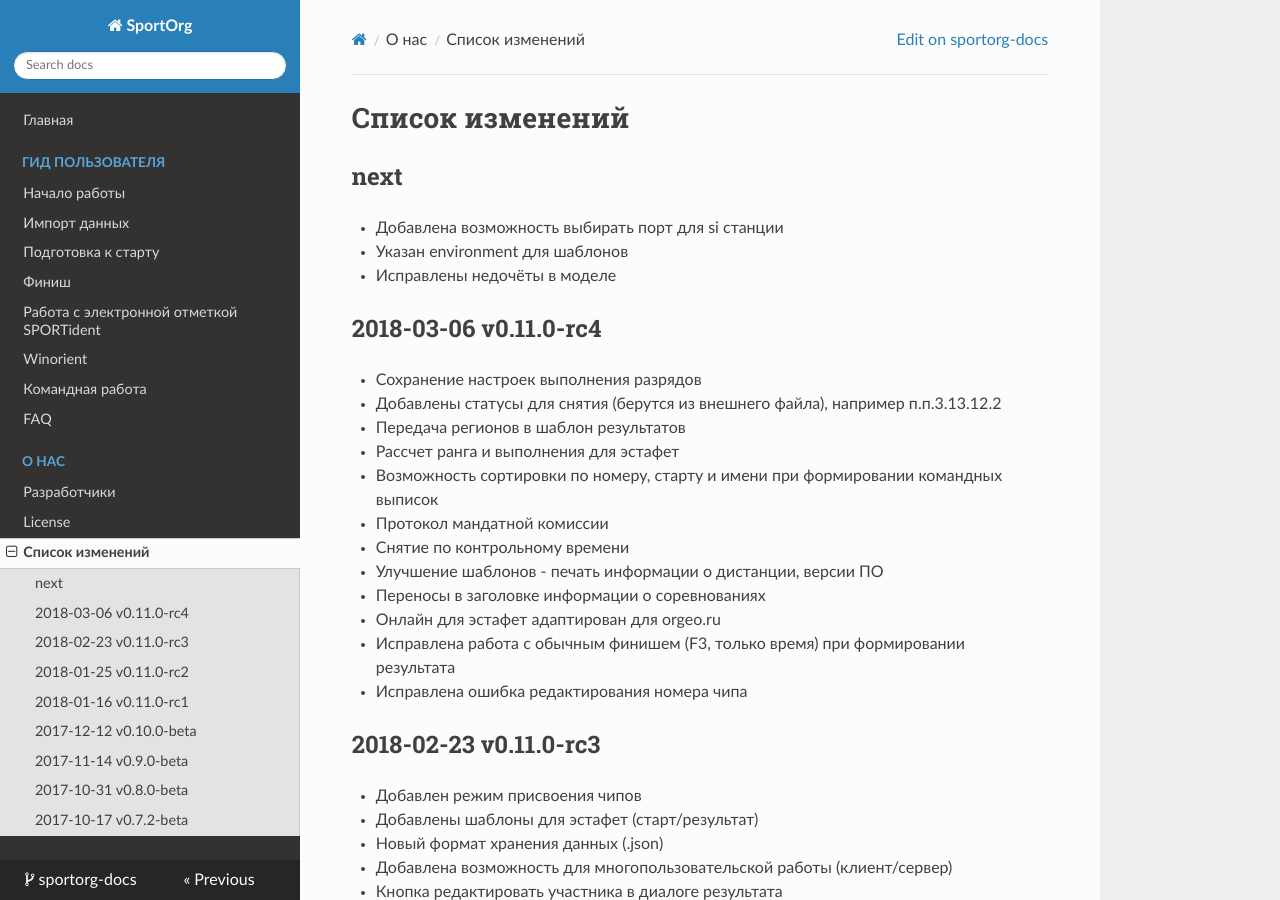
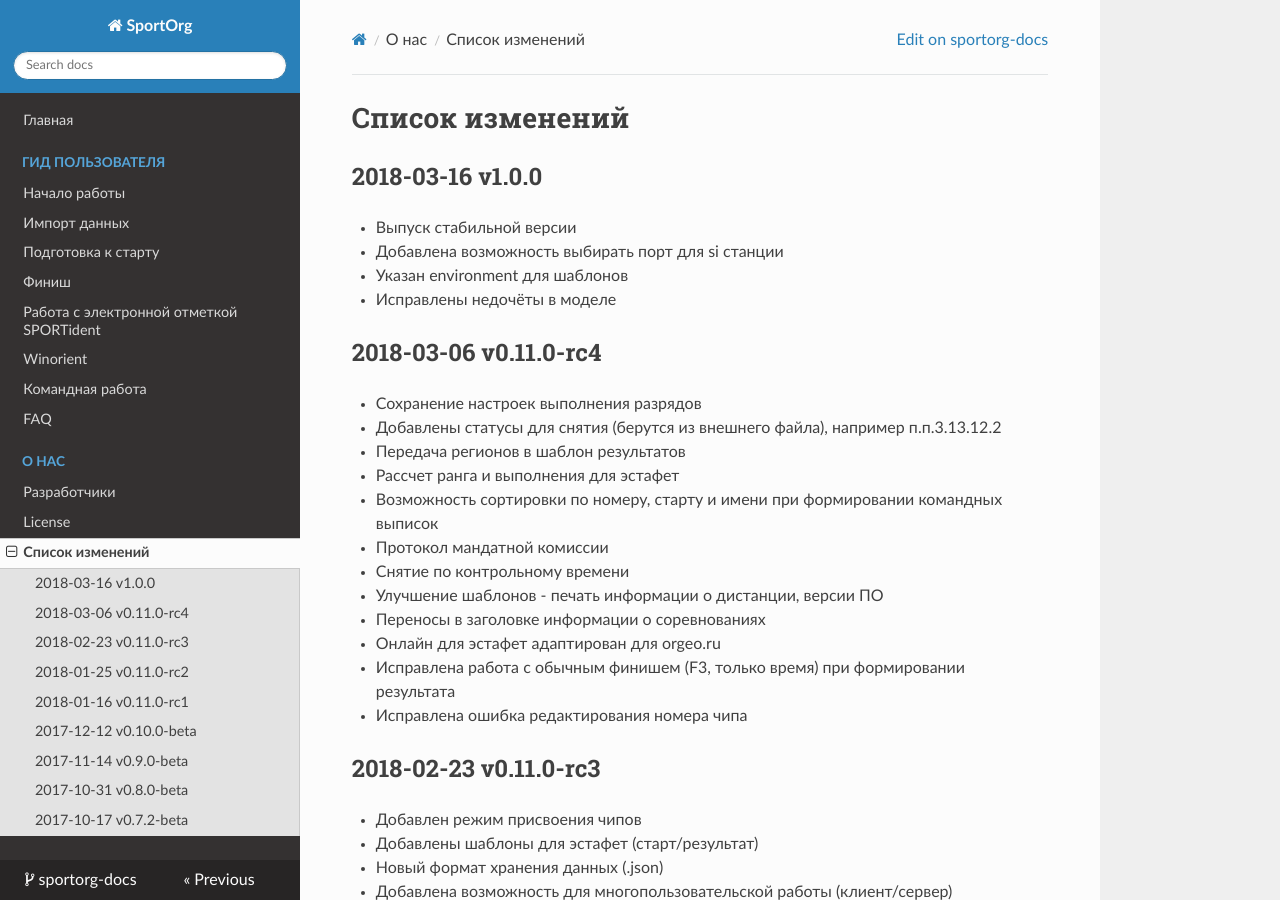
Before and after one commit to sportorg/sportorg-docs, an MkDocs documentation site: the page built from docs/about/changelog.md, in a window 1280 px wide and 900 px high. Built offline with MkDocs 1.6.1, drawn with Linux system fonts in a browser that asks for light colours; nearby versions of some CDN libraries; old or Windows-style settings are respelled for this version of MkDocs.

Commit message:
New version v1.0.0

```diff
--- a/docs/about/changelog.md
+++ b/docs/about/changelog.md
@@ -1,7 +1,8 @@
 # Список изменений
 
-## next
+## 2018-03-16 v1.0.0
 
++ Выпуск стабильной версии
 + Добавлена возможность выбирать порт для si станции
 
 * Указан environment для шаблонов
```
Also changed, not shown: docs/index.md (+1 -1 lines).
